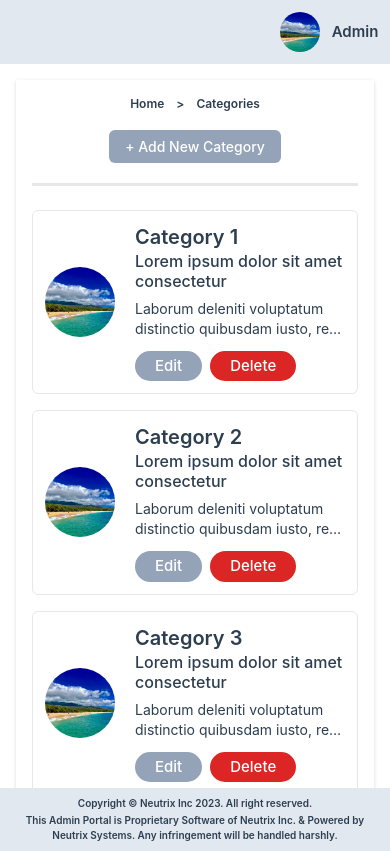
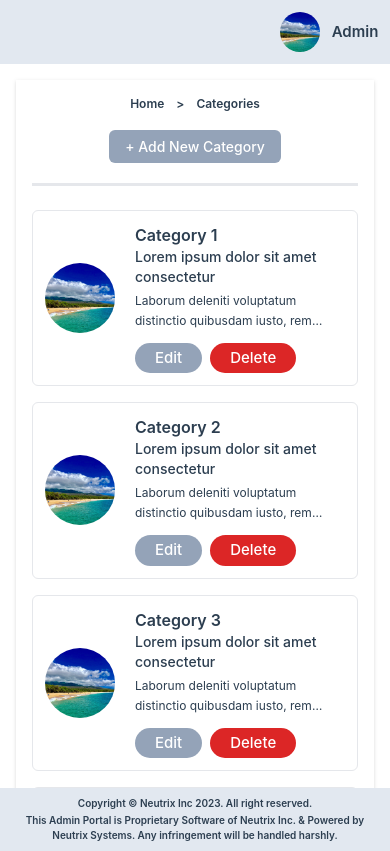
Before and after one commit to sabbir-neutrix/Admin-Portal-Vue-3, a Vue app: page /category in a window 390 px wide. Built offline with nearby package versions, Linux system fonts and the light colour scheme.

Commit message:
category

```diff
--- a/src/components/category/Category.vue
+++ b/src/components/category/Category.vue
@@ -18,9 +18,9 @@
                     <img :src="category.image" alt="" class="w-[70px] h-[70px] object-cover rounded-full" />
                 </div>
                 <div class="w-[70%]">
-                    <p class="text-xl font-semibold line-clamp-2">{{ category.title }}</p>
-                    <p class="text-base font-medium leading-5 mb-2 line-clamp-2">{{ category.description }}</p>
-                    <p class="text-sm leading-5 line-clamp-2">{{ category.additionalInfo }}</p>
+                    <p class="text-base md:text-xl font-semibold line-clamp-2">{{ category.title }}</p>
+                    <p class="text-sm md:text-base font-medium leading-5 mb-1 md:mb-2 line-clamp-2">{{ category.description }}</p>
+                    <p class="text-xs md:text-sm leading-5 line-clamp-2">{{ category.additionalInfo }}</p>
                     <div class="flex justify-start items-center gap-2 mt-3">
                         <button class="bg-slate-400 text-white font-medium rounded-full px-5 py-1">Edit</button>
                         <button class="bg-red-600 text-white font-medium rounded-full px-5 py-1">Delete</button>
--- a/src/components/layout/Header.vue
+++ b/src/components/layout/Header.vue
@@ -4,6 +4,7 @@
             <div class="flex justify-end items-center _container gap-3">
                 <img src="../../../public/images/test.jpg" alt="" class="w-[40px] h-[40px] object-cover rounded-full" />
                 <button class="font-semibold">Admin</button>
+
             </div>
         </div>
     </div>
```
